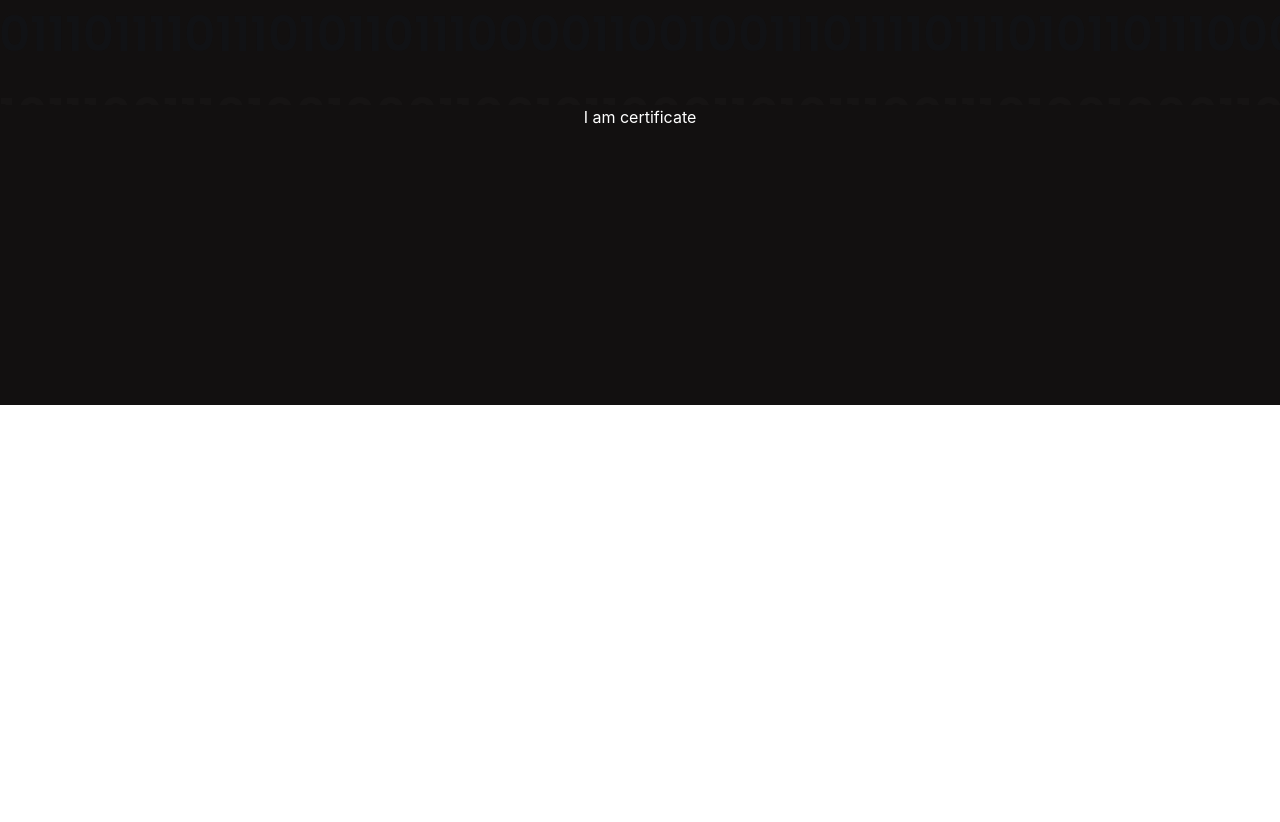
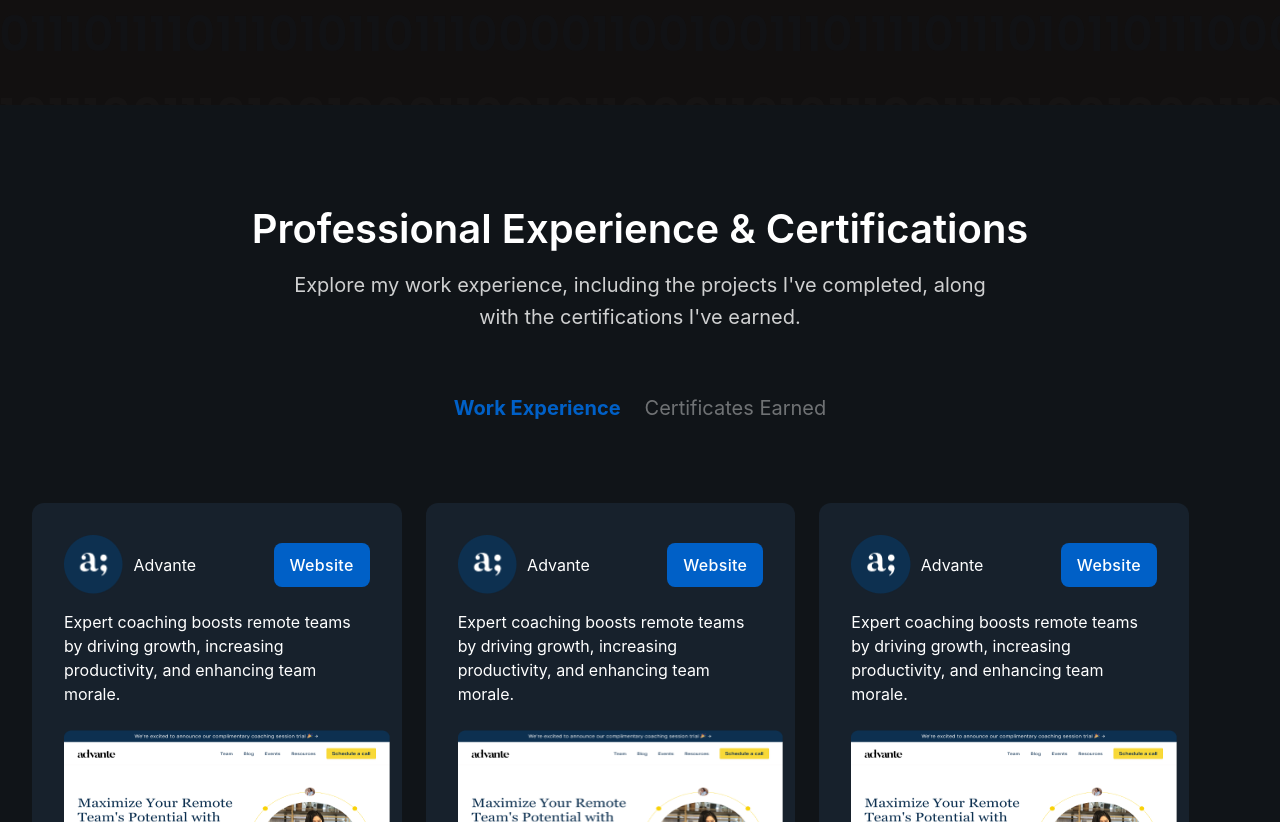
Before and after one commit to jade-kenneth/portfolio-web-v2, a Next.js app: page / in a window 1280 px wide. Shown: the part 1978-2800 px from the top of the page. Before the commit the page ends 2431 px from the top, so only its background shows below. Built offline with nearby package versions, Linux system fonts and the light colour scheme.

Commit message:
chore: add exp section

```diff
--- a/libs/components/ExperienceAndCertificate/ExperienceAndCertificate.tsx
+++ b/libs/components/ExperienceAndCertificate/ExperienceAndCertificate.tsx
@@ -1,23 +1,171 @@
 import { colors } from "@/libs/theme/colors";
-import { Box } from "@chakra-ui/react";
+import {
+  Button,
+  Flex,
+  Tab,
+  TabList,
+  TabPanel,
+  TabPanels,
+  Tabs,
+  Text,
+} from "@chakra-ui/react";
+import Link from "next/link";
+import { useRouter } from "next/navigation";
+import { FC } from "react";
+import CustomNextImage from "../CustomNextImage/CustomNextImage";
 import InnerContentWrapper from "../InnerContentWrapper/InnerContentWrapper";
 import OuterContentWrapper from "../OuterContentWrapper/OuterContentWrapper";
 
 const ExperienceAndCertificate = () => {
+  const items: CardProps[] = [
+    {
+      desc: "Expert coaching boosts remote teams by driving growth, increasing productivity, and enhancing team morale.",
+      name: "Advante",
+      linkSrc: "https://studio-advante-git-request-fix-highoutput.vercel.app/",
+      logoSrc: "/exp-logo-1.png",
+      thumbnail: "/exp-thumbnail-1.png",
+    },
+    {
+      desc: "Expert coaching boosts remote teams by driving growth, increasing productivity, and enhancing team morale.",
+      name: "Advante",
+      linkSrc: "https://studio-advante-git-request-fix-highoutput.vercel.app/",
+      logoSrc: "/exp-logo-1.png",
+      thumbnail: "/exp-thumbnail-1.png",
+    },
+    {
+      desc: "Expert coaching boosts remote teams by driving growth, increasing productivity, and enhancing team morale.",
+      name: "Advante",
+      linkSrc: "https://studio-advante-git-request-fix-highoutput.vercel.app/",
+      logoSrc: "/exp-logo-1.png",
+      thumbnail: "/exp-thumbnail-1.png",
+    },
+    {
+      desc: "Expert coaching boosts remote teams by driving growth, increasing productivity, and enhancing team morale.",
+      name: "Advante",
+      linkSrc: "https://studio-advante-git-request-fix-highoutput.vercel.app/",
+      logoSrc: "/exp-logo-1.png",
+      thumbnail: "/exp-thumbnail-1.png",
+    },
+    {
+      desc: "Expert coaching boosts remote teams by driving growth, increasing productivity, and enhancing team morale.",
+      name: "Advante",
+      linkSrc: "https://studio-advante-git-request-fix-highoutput.vercel.app/",
+      logoSrc: "/exp-logo-1.png",
+      thumbnail: "/exp-thumbnail-1.png",
+    },
+  ];
+  const router = useRouter();
   return (
-    <OuterContentWrapper w="full" bgColor={colors.background.primary}>
+    <OuterContentWrapper
+      justify={"unset"}
+      align={"unset"}
+      w="full"
+      bgColor={colors.background.secondary}
+    >
       <InnerContentWrapper
         align={"center"}
         justify={"center"}
+        mt="100px"
         h="full"
         w="full"
+        display={"flex"}
+        direction={"column"}
       >
-        <Box background={colors.background.primary} height={"300px"}>
-          I am certificate
-        </Box>
+        <Text size="header-2" mb="1rem">
+          Professional Experience & Certifications
+        </Text>
+        <Text
+          size="paragraph-md"
+          mb="60px"
+          w="720px"
+          textAlign={"center"}
+          color="rgba(255, 255, 255, 0.8)"
+        >
+          Explore my work experience, including the projects I&apos;ve
+          completed, along with the certifications I&apos;ve earned.
+        </Text>
+
+        <Tabs variant="unstyled">
+          <TabList
+            alignItems={"center"}
+            gap="24px"
+            mb="80px"
+            justifyContent={"center"}
+          >
+            <Tab
+              _selected={{ color: colors.primary[900], fontWeight: 700 }}
+              fontSize={"20px"}
+              color={"rgba(255, 255, 255, 0.4)"}
+            >
+              Work Experience
+            </Tab>
+            <Tab
+              _selected={{ color: colors.primary[900], fontWeight: 700 }}
+              fontSize={"20px"}
+              color={"rgba(255, 255, 255, 0.4)"}
+            >
+              Certificates Earned
+            </Tab>
+          </TabList>
+          <TabPanels>
+            <TabPanel
+              display={"flex"}
+              flexDirection={"row"}
+              flexWrap={"wrap"}
+              gap="24px"
+            >
+              {items.map((d, idx) => {
+                return <Card key={idx} {...d} />;
+              })}
+            </TabPanel>
+            <TabPanel>
+              <p>two!</p>
+            </TabPanel>
+          </TabPanels>
+        </Tabs>
       </InnerContentWrapper>
     </OuterContentWrapper>
   );
 };
 
 export default ExperienceAndCertificate;
+
+type CardProps = {
+  desc: string;
+  name: string;
+  logoSrc: string;
+  thumbnail: string;
+  linkSrc: string;
+};
+const Card: FC<CardProps> = ({
+  desc,
+
+  logoSrc,
+  linkSrc,
+  name,
+  thumbnail,
+}) => {
+  return (
+    <Flex
+      bg={"rgba(23, 33, 44, 1)"}
+      direction={"column"}
+      w="369.67px"
+      mb="63px"
+      h="450.45px"
+      borderRadius={"12px"}
+      p="32px"
+    >
+      <Flex align={"center"} justify={"space-between"} mb="1rem">
+        <Flex align={"center"} gap={"10px"}>
+          <CustomNextImage src={logoSrc} w="59.45px" h="59.45px" />
+          <Text>{name}</Text>
+        </Flex>
+        <Link href={linkSrc} target="blank">
+          <Button variant={"solid"}>Website</Button>
+        </Link>
+      </Flex>
+      <Text>{desc}</Text>
+      <CustomNextImage src={thumbnail} mt="24px" w="325.67px" h="227px" />
+    </Flex>
+  );
+};
--- a/libs/components/Skillsets/Skillsets.tsx
+++ b/libs/components/Skillsets/Skillsets.tsx
@@ -21,8 +21,8 @@ import {
 import InnerContentWrapper from "../InnerContentWrapper/InnerContentWrapper";
 import OuterContentWrapper from "../OuterContentWrapper/OuterContentWrapper";
 const Skillsets = () => {
-  const animation = { duration: 15000, easing: (t: any) => t };
-  const [sliderRef, instanceRef] = useKeenSlider(
+  const animation = { duration: 15000, easing: (t: number) => t };
+  const [sliderRef] = useKeenSlider(
     {
       loop: true,
       renderMode: "performance",
```
Also changed, not shown: public/exp-logo-1.png (added), public/exp-thumbnail-1.png (added).
